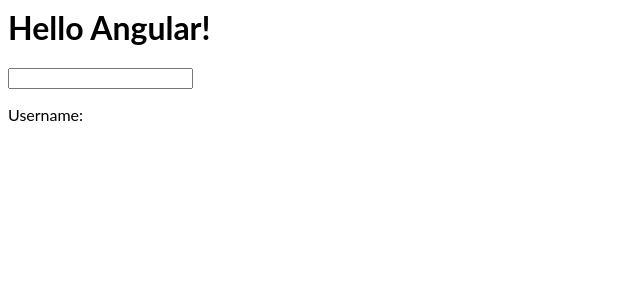
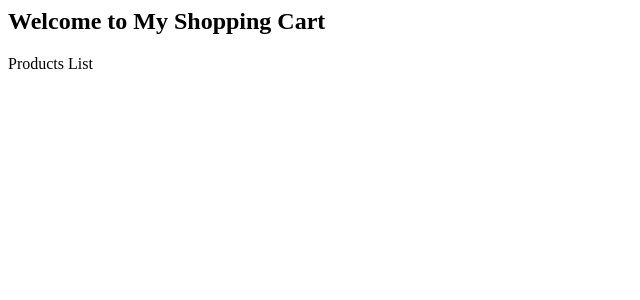
Before and after one commit to shareef786/angular-Demo, an Angular app: page / in a window 1280 px wide. Shown: the top 300 px of the page, without its empty margins (0-640 px from the left). Built offline with nearby package versions, Linux system fonts and the light colour scheme.

Commit message:
3 files modified, 3 added

```diff
--- a/src/app/app.component.html
+++ b/src/app/app.component.html
@@ -1,7 +1,2 @@
-<hello name="{{ name }}"></hello>
-<div>
-  <input type="text" name="username" [(ngModel)]="username" />
-</div>
-<p>
-  Username: {{username}}
-</p>
+<app-header></app-header>
+<app-productslist></app-productslist>
--- a/src/app/app.module.ts
+++ b/src/app/app.module.ts
@@ -5,10 +5,11 @@ import { FormsModule } from '@angular/forms';
 import { AppComponent } from './app.component';
 import { HelloComponent } from './hello.component';
 import { ProductslistComponent } from './productslist/productslist.component';
+import { HeaderComponent } from './header/header.component';
 
 @NgModule({
   imports:      [ BrowserModule, FormsModule ],
-  declarations: [ AppComponent, HelloComponent, ProductslistComponent ],
+  declarations: [ AppComponent, HelloComponent, ProductslistComponent, HeaderComponent ],
   bootstrap:    [ AppComponent ]
 })
 export class AppModule { }
--- /dev/null
+++ b/src/app/header/header.component.html
@@ -0,0 +1 @@
+<h2>Welcome to My Shopping Cart</h2>
--- /dev/null
+++ b/src/app/header/header.component.ts
@@ -0,0 +1,15 @@
+import { Component, OnInit } from '@angular/core';
+
+@Component({
+  selector: 'app-header',
+  templateUrl: './header.component.html',
+  styleUrls: ['./header.component.css']
+})
+export class HeaderComponent implements OnInit {
+
+  constructor() { }
+
+  ngOnInit() {
+  }
+
+}
--- a/src/app/productslist/productslist.component.html
+++ b/src/app/productslist/productslist.component.html
@@ -1,3 +1,3 @@
 <p>
-productslist works!
+Products List
 </p>
```
Also changed, not shown: src/app/header/header.component.css (added).
